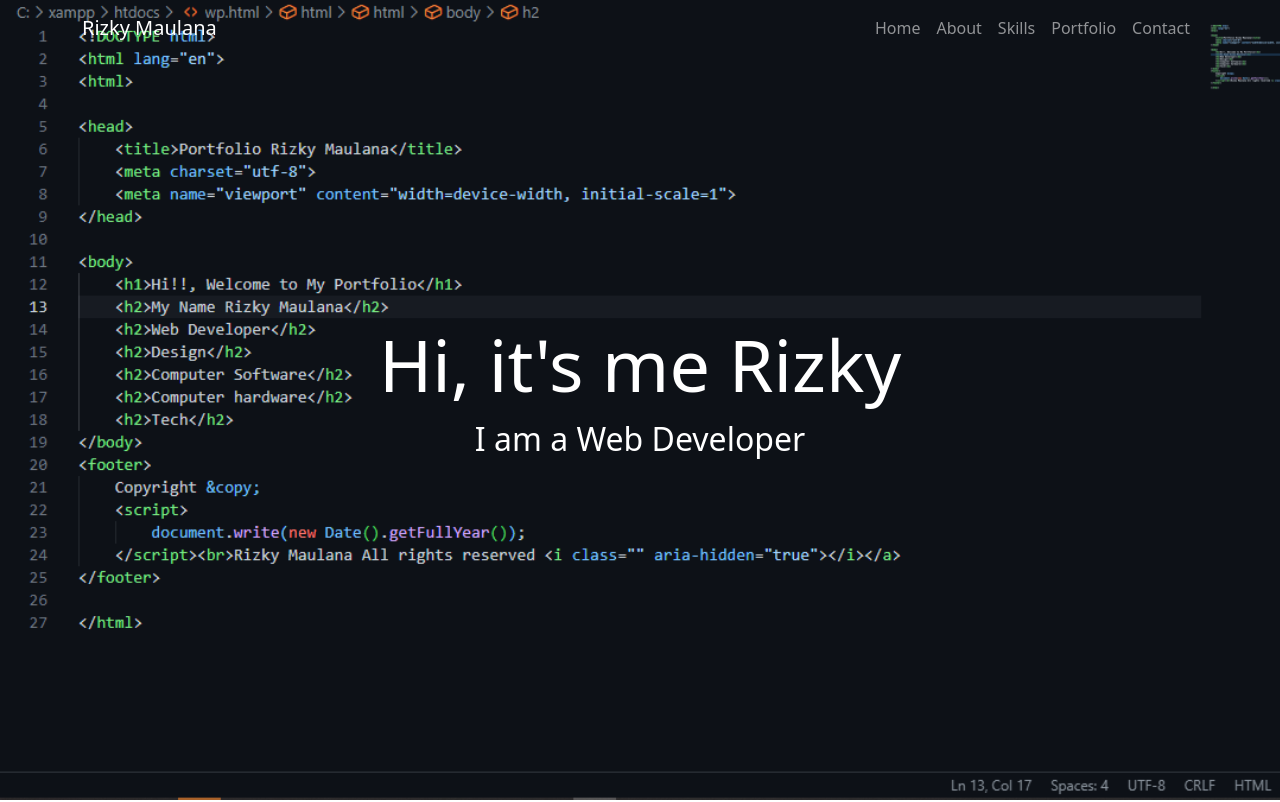
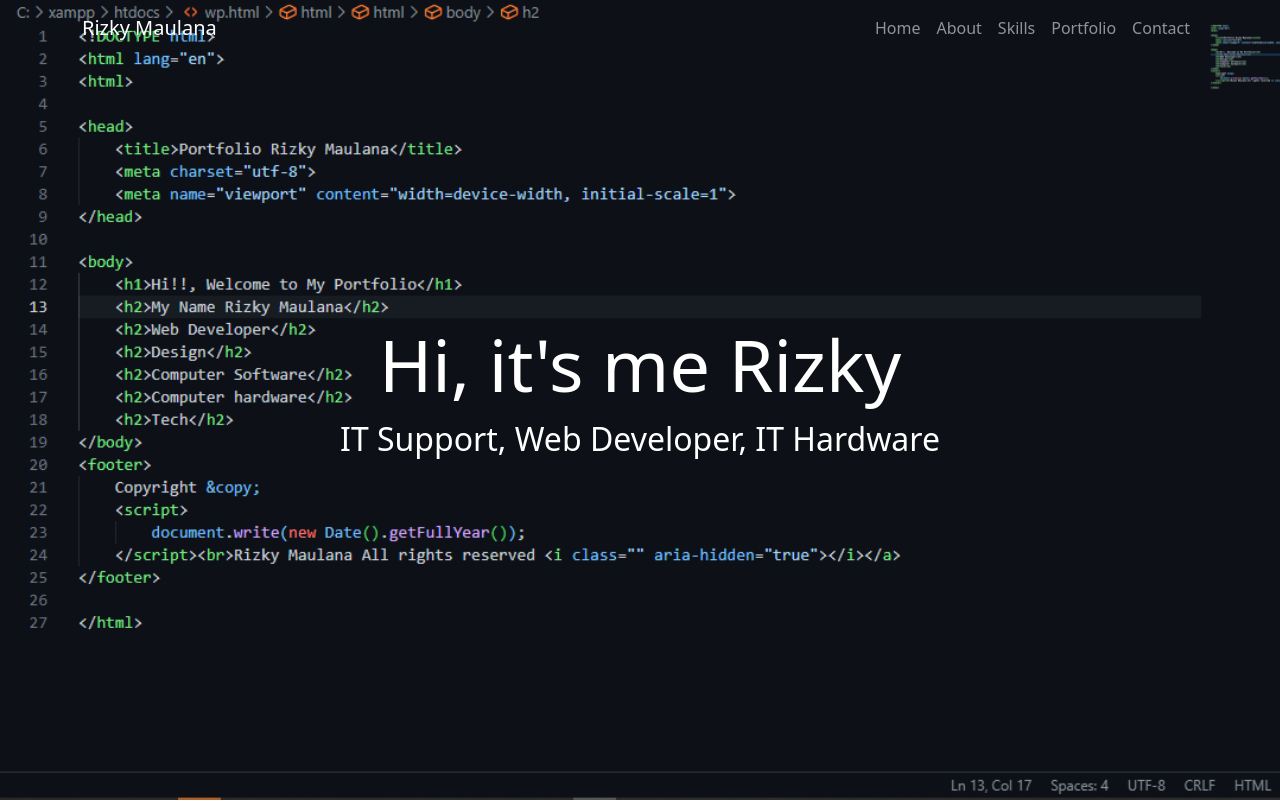
Before and after one commit to rizkymaulana101021/ikidev, a plain HTML site: page index.html in a window 1280 px wide. Shown: the top 802 px of the page. Drawn offline with nearby package versions, Linux system fonts and the light colour scheme.

Commit message:
Update index.html
update

```diff
--- a/index.html
+++ b/index.html
@@ -52,7 +52,7 @@
             <div class="row">
                 <div class="col-lg-12 col-md-12 col-sm-12 col-xs-12 hero-text">
                     <h2 class="hero_title">Hi, it's me Rizky</h2>
-                    <p class="hero_desc">I am a Web Developer</p>
+                    <p class="hero_desc">IT Support, Web Developer, IT Hardware</p>
                 </div>
             </div>
         </div>
```
